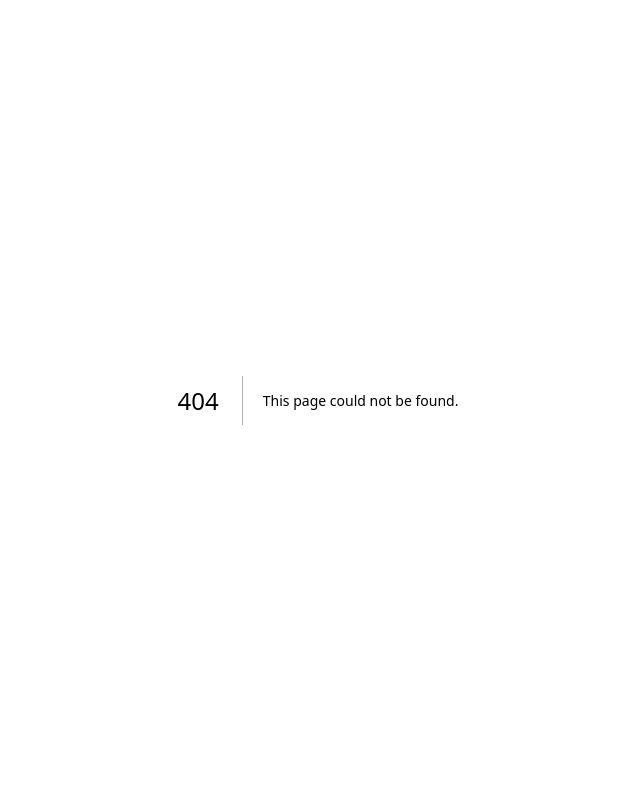
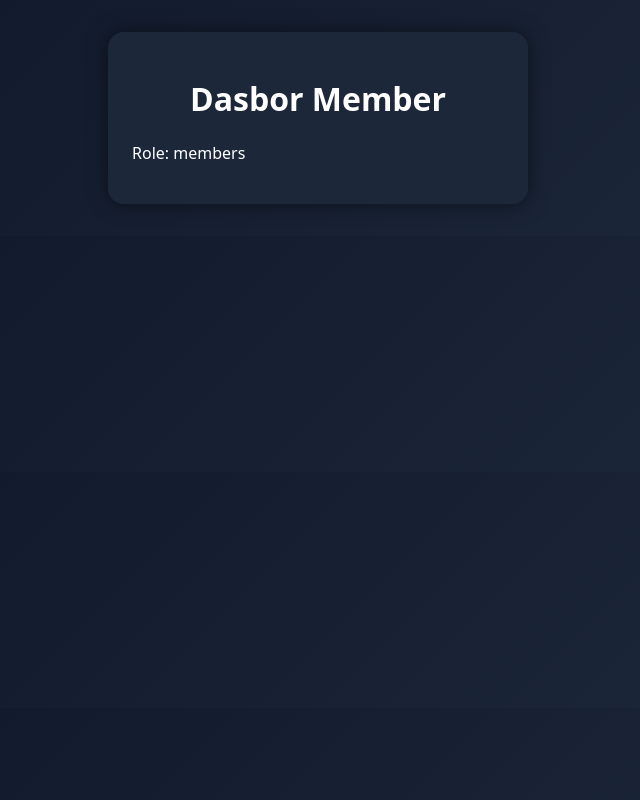
Before and after one commit to muhammadfirdaus231/laifuldb, a Next.js app: page /dasborUser in a window 1280 px wide. Before the commit this address had no page. Shown: the whole page, without its empty margins (322-962 px from the left). Built offline with nearby package versions, Linux system fonts and the light colour scheme.

Commit message:
Create dasborUser.js

```diff
--- /dev/null
+++ b/pages/dasborUser.js
@@ -0,0 +1,10 @@
+export default function DasborUser() {
+  return (
+    <div className="container">
+      <div className="card">
+        <h1>Dasbor Member</h1>
+        <p>Role: members</p>
+      </div>
+    </div>
+  )
+}
```
